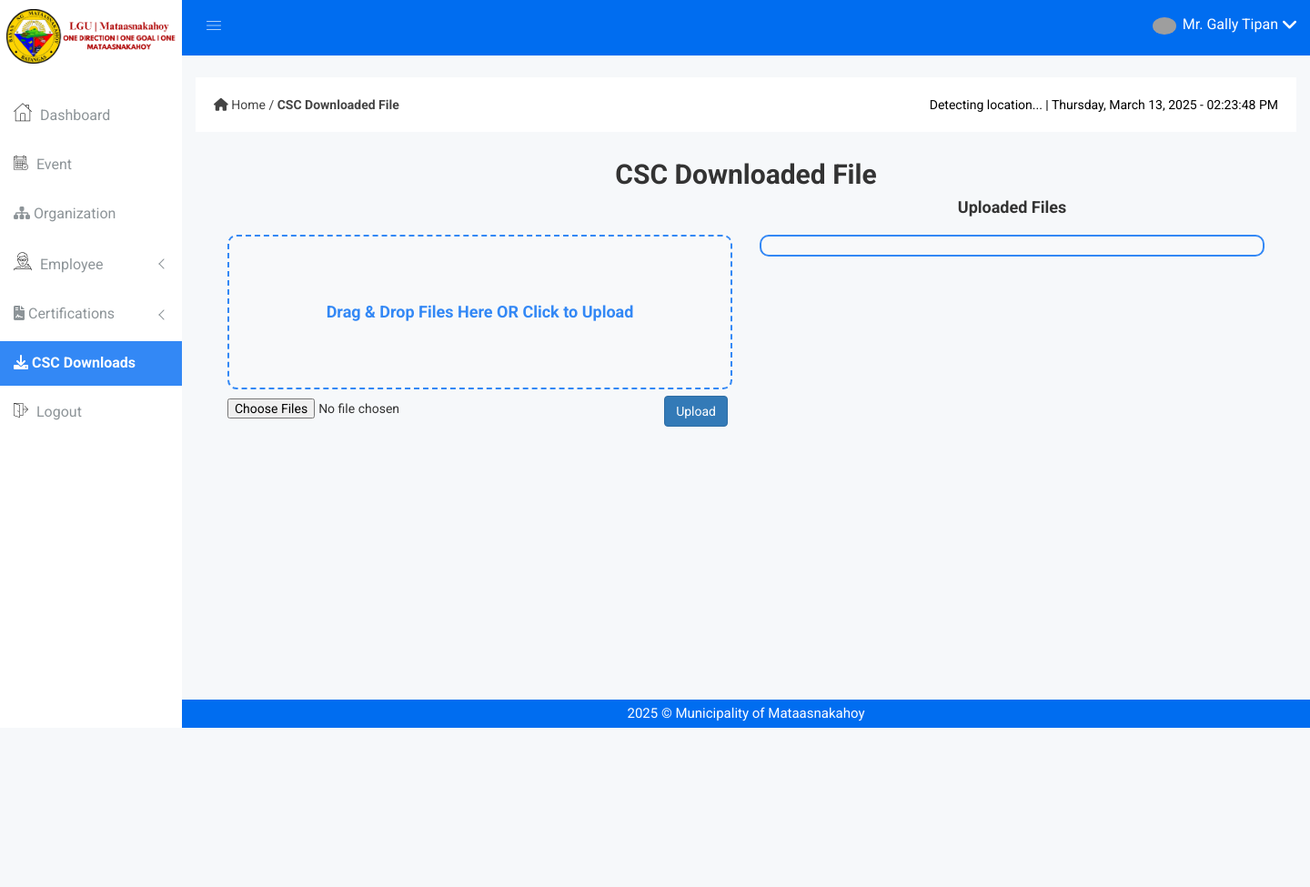
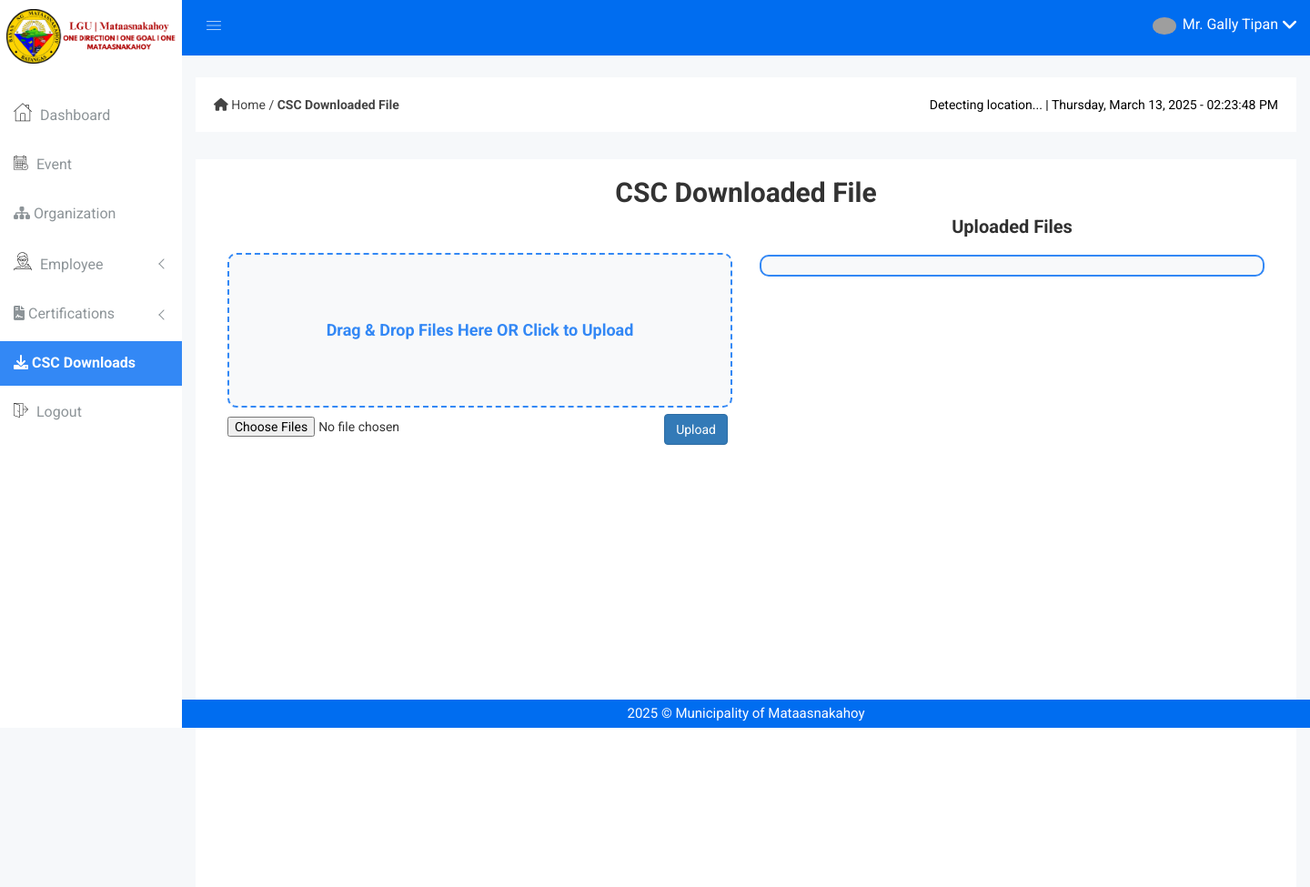
Before and after one commit to JennyMaeGabuya/DBoard, a PHP site: page /downloaded-file.php in a window 1440 px wide. Shown: the whole page at 91% size. Before the commit the page ends 800 px from the top, so only its background shows below. Run offline with PHP 8.4, Linux system fonts and the light colour scheme; a user stored in the database is signed in; data comes from the database, SQL or seed files in the repository; some libraries are stand-ins or nearby versions; some web fonts are replaced; grey boxes are pictures that could not be loaded.

Commit message:
product-status-wrap

```diff
--- a/downloaded-file.php
+++ b/downloaded-file.php
@@ -166,6 +166,11 @@
     h4 {
       text-align: center;
     }
+
+   .product-status-wrap {
+    min-height: 100vh;
+    background-color: white;
+   }
   </style>
 </head>
 
@@ -287,7 +292,11 @@
         </div>
       </div>
     </div>
-
+    <div class="product-status mg-b-15">
+      <div class="container-fluid">
+        <div class="row">
+          <div class="col-lg-12 col-md-12 col-sm-12 col-xs-12">
+            <div class="product-status-wrap drp-lst">
               <div class="container">
                 <h2 class="text-center mb-4">CSC Downloaded File</h2>
                 <div class="row">
@@ -319,24 +328,31 @@
                   </div>
                 </div>
               </div>
+            </div>
+          </div>
+        </div>
+      </div>
+    </div>
+  </div>
+
   <script>
-      $(document).ready(function() {
+    $(document).ready(function () {
       let dropArea = $("#dropArea");
       let fileInput = $("#fileInput");
       let uploadBtn = $("#uploadBtn");
 
       // Pag-drag over sa drop container
-        dropArea.on("dragover", function(e) {
+      dropArea.on("dragover", function (e) {
         e.preventDefault();
         dropArea.css("background-color", "#eaf2ff");
       });
 
-        dropArea.on("dragleave", function() {
+      dropArea.on("dragleave", function () {
         dropArea.css("background-color", "#f8f9fa");
       });
 
       // Kapag ni-release sa drop container
-        dropArea.on("drop", function(e) {
+      dropArea.on("drop", function (e) {
         e.preventDefault();
         dropArea.css("background-color", "#f8f9fa");
         let files = e.originalEvent.dataTransfer.files;
@@ -346,7 +362,7 @@
         }
       });
 
-        fileInput.change(function() {
+      fileInput.change(function () {
         displayFileNames(this.files);
       });
 
@@ -360,7 +376,7 @@
       }
 
 
-        uploadBtn.click(function() {
+      uploadBtn.click(function () {
         let files = fileInput.prop("files");
         if (files.length === 0) {
           alert("Select files first!");
@@ -381,7 +397,7 @@
           data: formData,
           contentType: false,
           processData: false,
-            success: function(response) {
+          success: function (response) {
             let result = JSON.parse(response);
             if (result.success) {
               location.reload();
@@ -392,12 +408,12 @@
         });
       }
 
-        $(document).on('click', '.delete-btn', function() {
+      $(document).on('click', '.delete-btn', function () {
         let fileName = $(this).data('file');
         if (confirm("Are you sure you want to delete this file?")) {
           $.post("downloaded-file.php", {
             delete: fileName
-            }, function(response) {
+          }, function (response) {
             let result = JSON.parse(response);
             if (result.success) {
               location.reload();
```
Also changed, not shown: 1 other file. Lines whose indentation alone changed are shown as unchanged.
